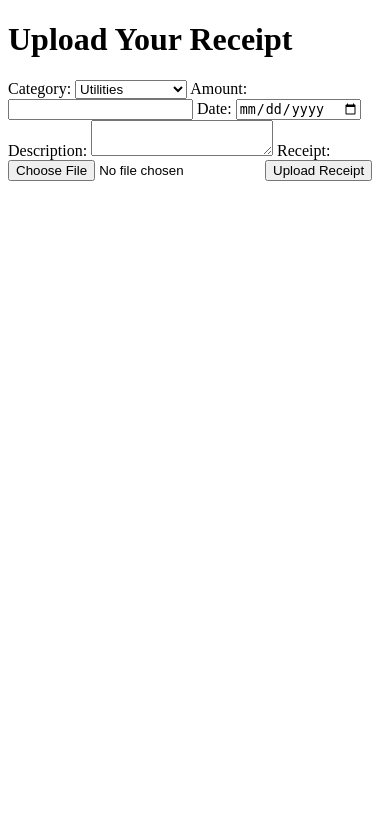
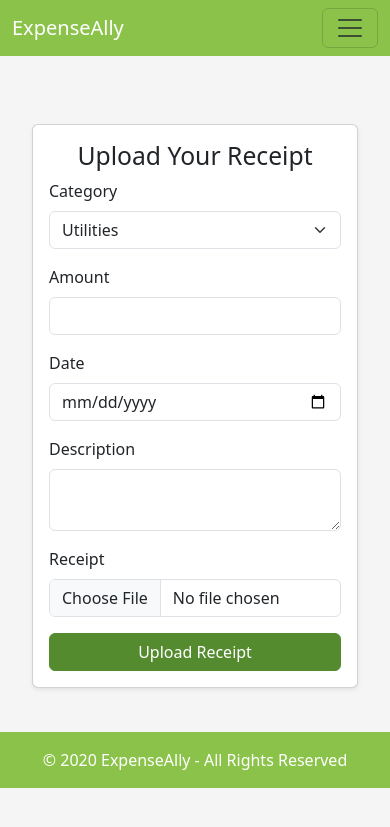
Before and after one commit to bugeja1989/expense_project, a Django app: template financial_app/templates/financial_app/upload_receipt.html in a window 390 px wide. Shown: the top 827 px of the page. Run offline with Django 4.2, Linux system fonts and the light colour scheme; the template is opened without the code that fills it: most values are stand-ins (such as "Sample title", 1, 10 or a date in 2020).

Commit message:
feat(ui): add responsive Bootstrap templates with soft green color scheme
- Created base.html as the main layout with soft green navbar and footer.
- Added dashboard.html to display financial summaries in card layout.
- Added subscribe.html for subscription form with primary call-to-action.
- Added upload_receipt.html with a styled, responsive form for uploading receipts.
- All templates are responsive, user-friendly, and designed with a soft green color scheme for consistency.

```diff
--- /dev/null
+++ b/financial_app/templates/base.html
@@ -0,0 +1,93 @@
+<!-- financial_app/templates/base.html -->
+<!DOCTYPE html>
+<html lang="en">
+<head>
+    <meta charset="UTF-8">
+    <meta name="viewport" content="width=device-width, initial-scale=1.0">
+    <title>{% block title %}ExpenseAlly{% endblock %}</title>
+    <link href="https://cdn.jsdelivr.net/npm/bootstrap@5.3.0/dist/css/bootstrap.min.css" rel="stylesheet">
+    <style>
+        /* Custom color scheme */
+        :root {
+            --soft-green: #8BC34A;
+            --dark-green: #558B2F;
+            --light-gray: #F5F5F5;
+            --text-dark: #333333;
+        }
+
+        body {
+            background-color: var(--light-gray);
+            color: var(--text-dark);
+        }
+
+        .navbar, .footer {
+            background-color: var(--soft-green);
+        }
+
+        .navbar-brand, .footer-text {
+            color: #FFFFFF;
+        }
+
+        .btn-primary {
+            background-color: var(--dark-green);
+            border-color: var(--dark-green);
+        }
+
+        .btn-primary:hover {
+            background-color: #6BA539;
+            border-color: #6BA539;
+        }
+
+        .content {
+            padding: 20px;
+        }
+    </style>
+</head>
+<body>
+
+    <!-- Navbar -->
+    <nav class="navbar navbar-expand-lg navbar-light">
+        <div class="container">
+            <a class="navbar-brand" href="/">ExpenseAlly</a>
+            <button class="navbar-toggler" type="button" data-bs-toggle="collapse" data-bs-target="#navbarNav" aria-controls="navbarNav" aria-expanded="false" aria-label="Toggle navigation">
+                <span class="navbar-toggler-icon"></span>
+            </button>
+            <div class="collapse navbar-collapse" id="navbarNav">
+                <ul class="navbar-nav ms-auto">
+                    <li class="nav-item">
+                        <a class="nav-link" href="{% url 'dashboard' %}">Dashboard</a>
+                    </li>
+                    <li class="nav-item">
+                        <a class="nav-link" href="{% url 'create_invoice' %}">Invoices</a>
+                    </li>
+                    <li class="nav-item">
+                        <a class="nav-link" href="{% url 'upload_receipt' %}">Upload Receipt</a>
+                    </li>
+                    <li class="nav-item">
+                        <a class="nav-link" href="{% url 'client_list' %}">Clients</a>
+                    </li>
+                    <li class="nav-item">
+                        <a class="nav-link" href="{% url 'logout' %}">Logout</a>
+                    </li>
+                </ul>
+            </div>
+        </div>
+    </nav>
+
+    <!-- Main Content -->
+    <div class="content">
+        <div class="container">
+            {% block content %}{% endblock %}
+        </div>
+    </div>
+
+    <!-- Footer -->
+    <footer class="footer text-center py-3 mt-4">
+        <div class="container">
+            <span class="footer-text">&copy; {{ year }} ExpenseAlly - All Rights Reserved</span>
+        </div>
+    </footer>
+
+    <script src="https://cdn.jsdelivr.net/npm/bootstrap@5.3.0/dist/js/bootstrap.bundle.min.js"></script>
+</body>
+</html>
--- a/financial_app/templates/financial_app/upload_receipt.html
+++ b/financial_app/templates/financial_app/upload_receipt.html
@@ -1,34 +1,37 @@
-<!DOCTYPE html>
-<html lang="en">
-<head>
-    <meta charset="UTF-8">
-    <meta name="description" content="Upload your receipts to ExpenseAlly and track expenses seamlessly.">
-    <meta name="keywords" content="upload receipt, expense tracking, ExpenseAlly">
-    <title>Upload Receipt - ExpenseAlly</title>
-</head>
-<body>
-    <h1>Upload Your Receipt</h1>
-    <form method="post" enctype="multipart/form-data">
-        {% csrf_token %}
-        <label for="category">Category:</label>
-        <select name="category">
-            <option value="UTILITIES">Utilities</option>
-            <option value="OFFICE">Office Supplies</option>
-        </select>
+{% extends 'base.html' %}
+{% block title %}Upload Receipt - ExpenseAlly{% endblock %}
 
-        <label for="amount">Amount:</label>
-        <input type="number" name="amount" step="0.01" required>
-
-        <label for="date">Date:</label>
-        <input type="date" name="date" required>
-
-        <label for="description">Description:</label>
-        <textarea name="description"></textarea>
-
-        <label for="receipt">Receipt:</label>
-        <input type="file" name="receipt" required>
-
-        <button type="submit">Upload Receipt</button>
-    </form>
-</body>
-</html>
+{% block content %}
+<div class="card shadow-sm mt-5">
+    <div class="card-body">
+        <h2 class="text-center">Upload Your Receipt</h2>
+        <form method="post" enctype="multipart/form-data">
+            {% csrf_token %}
+            <div class="mb-3">
+                <label for="category" class="form-label">Category</label>
+                <select name="category" class="form-select">
+                    <option value="UTILITIES">Utilities</option>
+                    <option value="OFFICE">Office Supplies</option>
+                </select>
+            </div>
+            <div class="mb-3">
+                <label for="amount" class="form-label">Amount</label>
+                <input type="number" name="amount" step="0.01" class="form-control" required>
+            </div>
+            <div class="mb-3">
+                <label for="date" class="form-label">Date</label>
+                <input type="date" name="date" class="form-control" required>
+            </div>
+            <div class="mb-3">
+                <label for="description" class="form-label">Description</label>
+                <textarea name="description" class="form-control"></textarea>
+            </div>
+            <div class="mb-3">
+                <label for="receipt" class="form-label">Receipt</label>
+                <input type="file" name="receipt" class="form-control" required>
+            </div>
+            <button type="submit" class="btn btn-primary w-100">Upload Receipt</button>
+        </form>
+    </div>
+</div>
+{% endblock %}
```
Also changed, not shown: financial_app/templates/financial_app/dashboard.html (+31 -13 lines), financial_app/templates/financial_app/subscribe.html (+15 -17 lines).
